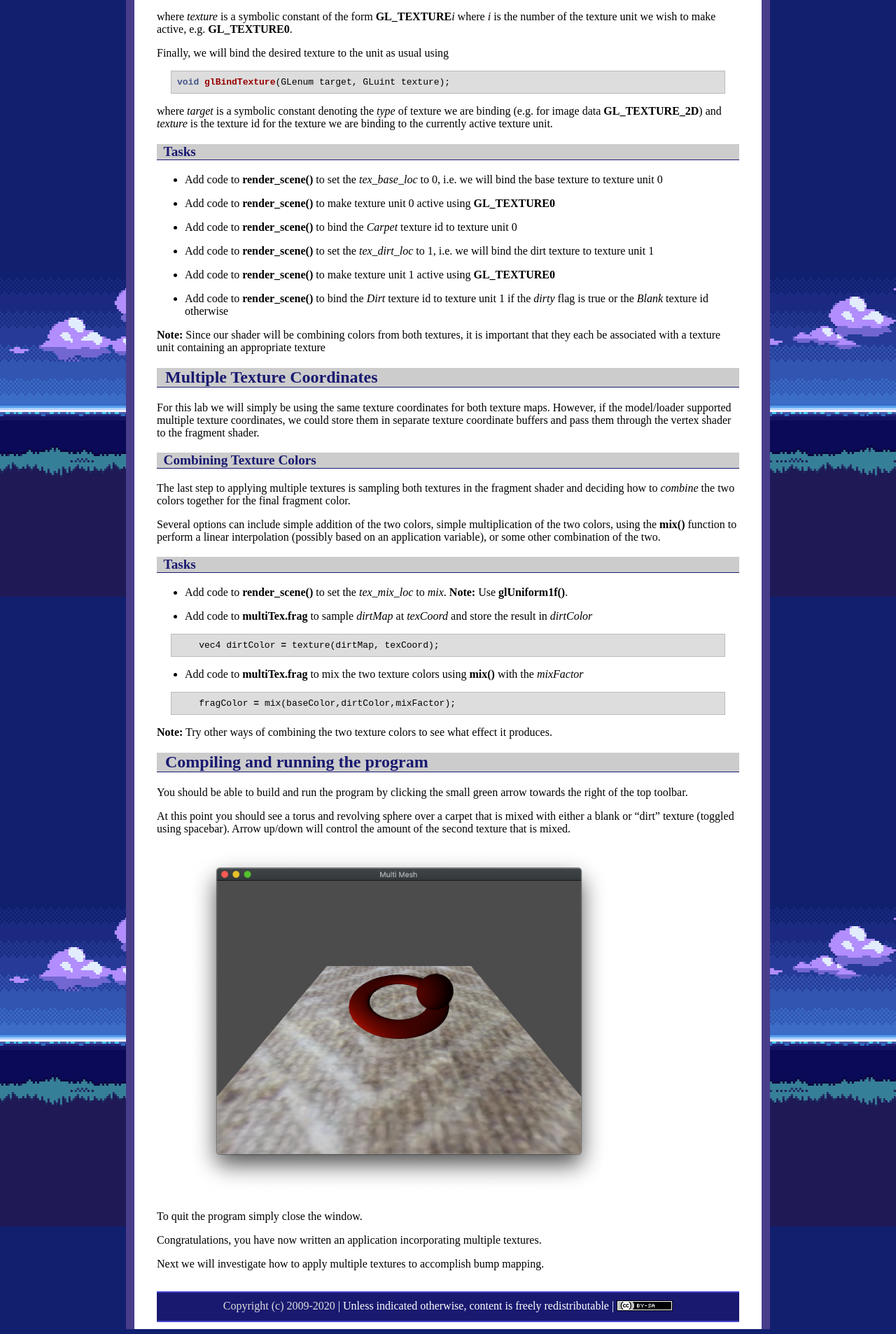
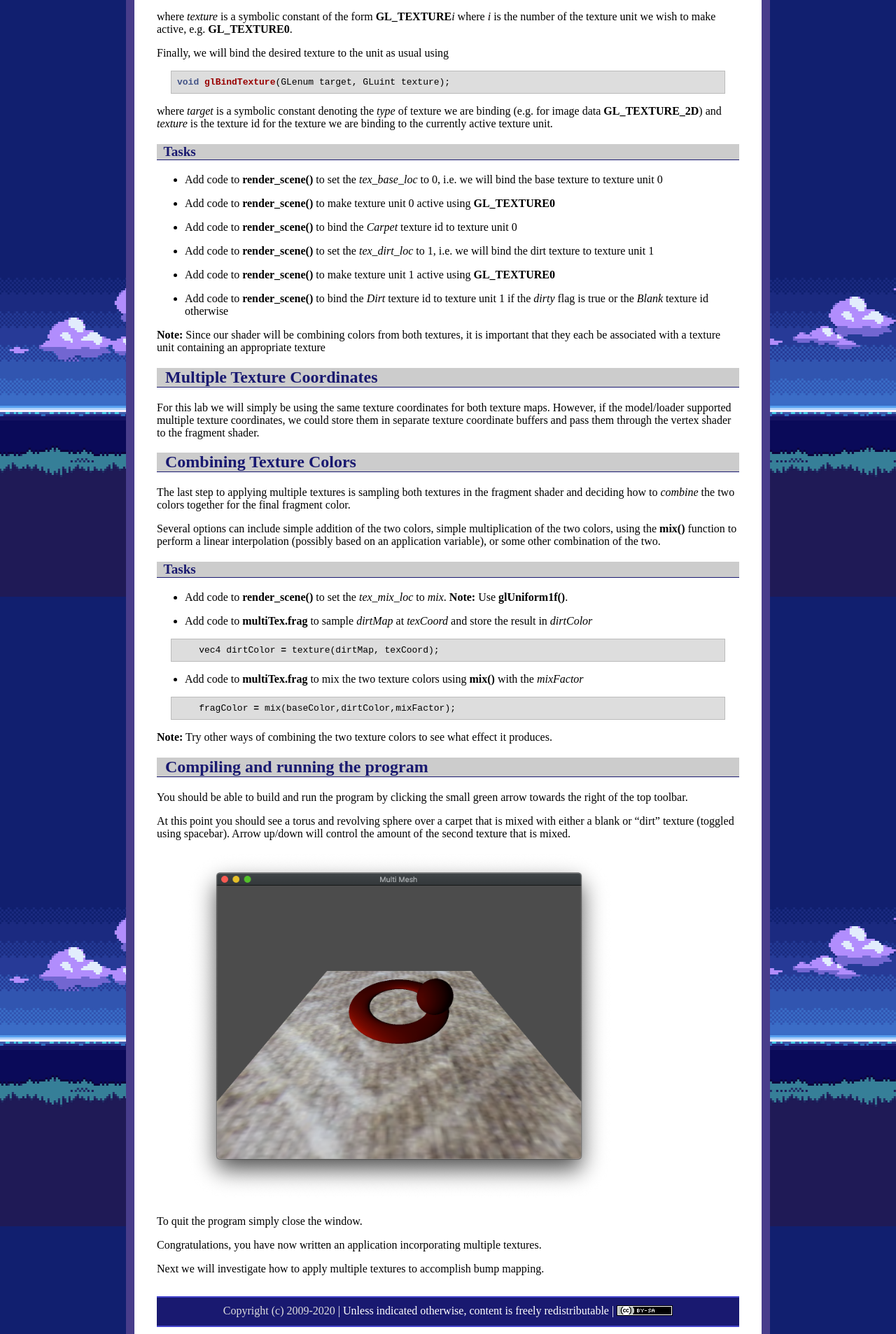
Before and after one commit to ycpcs/cs370-fall2020, a Jekyll site: the page built from labs/lab17.md, in a window 1280 px wide. Shown: the part 947-2854 px from the top of the page at 70% size. Built offline with Jekyll 4.4.1, drawn with Linux system fonts in a browser that asks for light colours.

Commit message:
update lab 17
update lab 17

```diff
--- a/labs/lab17.md
+++ b/labs/lab17.md
@@ -75,7 +75,7 @@ where *target* is a symbolic constant denoting the *type* of texture we are bind
 
 For this lab we will simply be using the same texture coordinates for both texture maps. However, if the model/loader supported multiple texture coordinates, we could store them in separate texture coordinate buffers and pass them through the vertex shader to the fragment shader.
 
-### Combining Texture Colors
+## Combining Texture Colors
 
 The last step to applying multiple textures is sampling both textures in the fragment shader and deciding how to *combine* the two colors together for the final fragment color.
 
```
